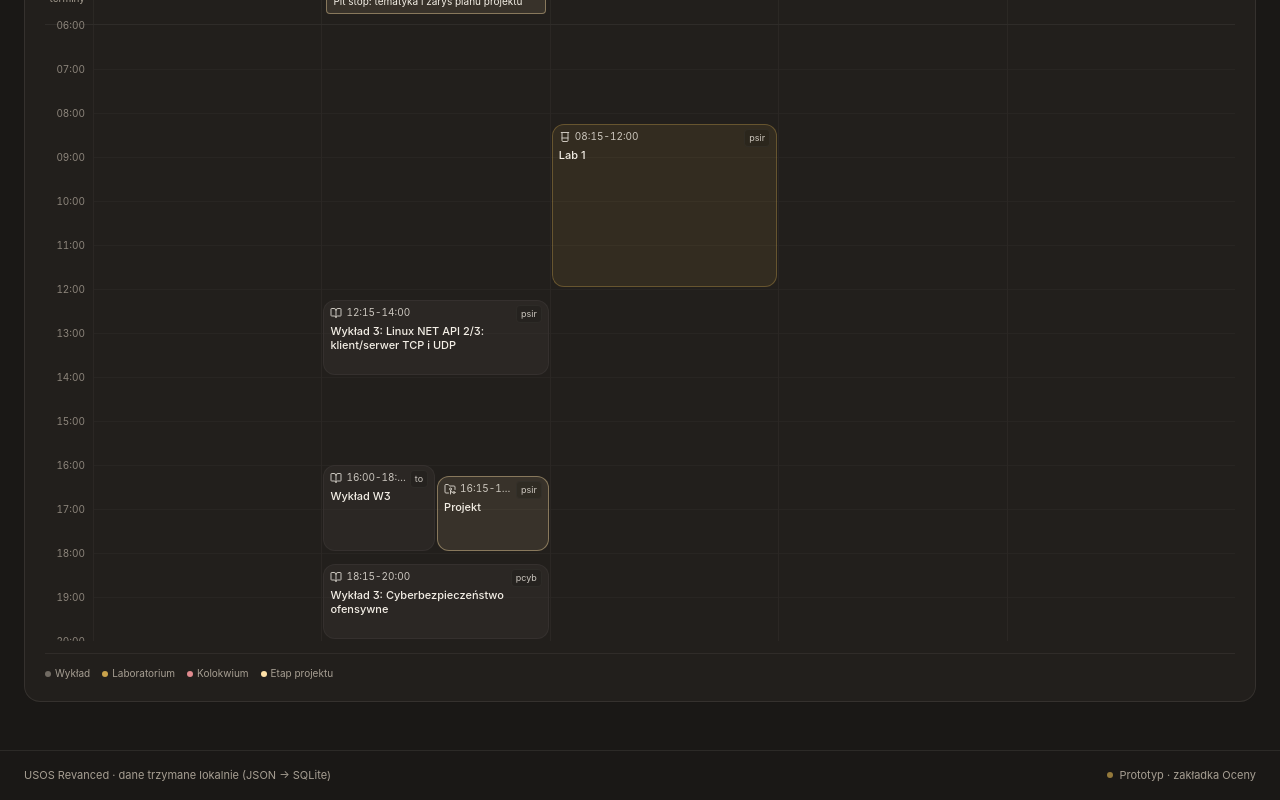
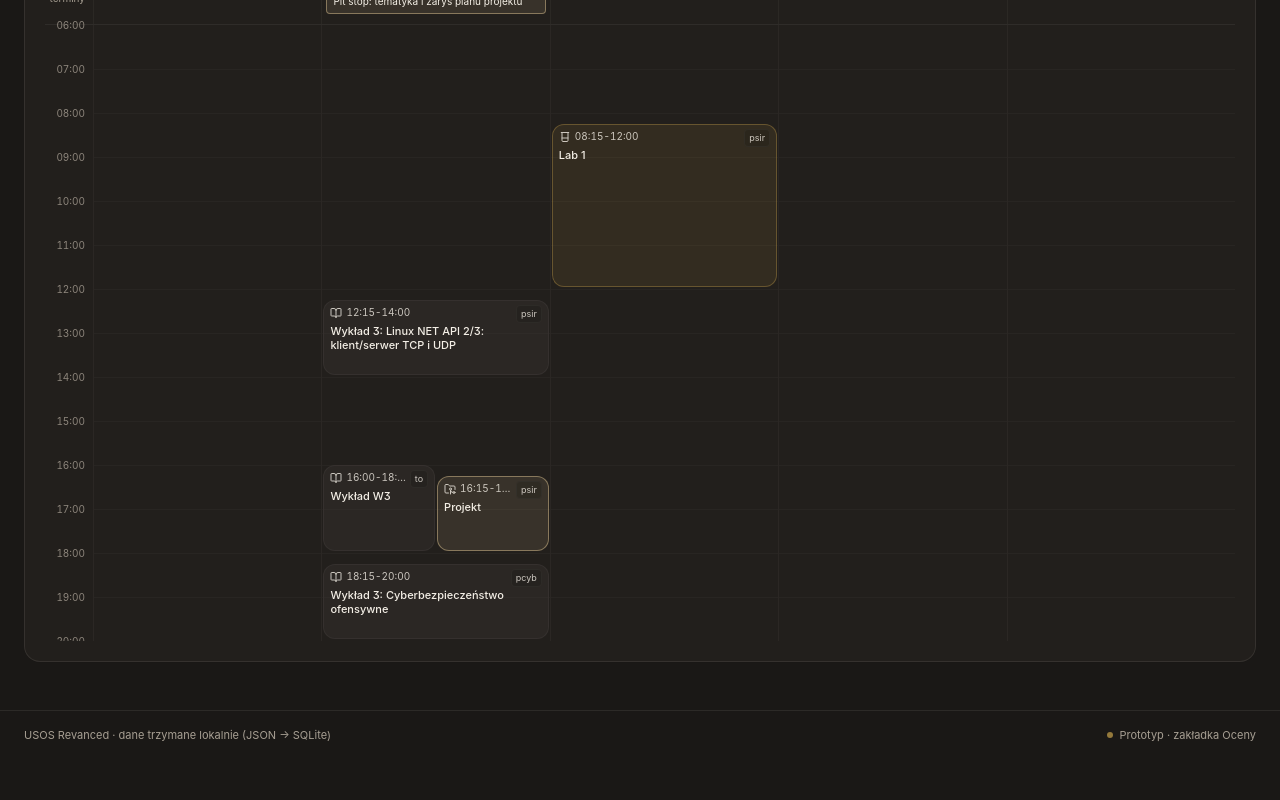
Before and after one commit to Viiico/UsosRevanced, a Nuxt app: page /kalendarz in a window 1280 px wide. Shown: the part 316-1116 px from the top of the page. After the commit the page ends 1076 px from the top, so only its background shows below. Built offline with nearby package versions, Linux system fonts and the light colour scheme.

Commit message:
feat(kalendarz): bez legendy kolorów
Rodzaj zajęć jest już w treści wpisu; kolory wpisów bez zmian.

```diff
--- a/app/pages/kalendarz.vue
+++ b/app/pages/kalendarz.vue
@@ -31,7 +31,6 @@ const HOUR_HEIGHT = 44
 const HOURS = Array.from({ length: DAY_END - DAY_START + 1 }, (_, index) => DAY_START + index)
 const GRID_HEIGHT = (DAY_END - DAY_START) * HOUR_HEIGHT
 const COMPACT_DAYS = ['pon', 'wt', 'śr', 'czw', 'pt']
-const LEGEND: TermKind[] = ['lecture', 'lab', 'colloquium', 'project-stage']
 
 const KIND_ICON: Record<TermKind, Component> = {
   lecture: BookOpen,
@@ -41,26 +40,21 @@ const KIND_ICON: Record<TermKind, Component> = {
   'project-deadline': Flag,
 }
 
-const KIND_STYLE: Record<TermKind, { block: string; dot: string }> = {
+const KIND_STYLE: Record<TermKind, { block: string }> = {
   lecture: {
     block: 'border-border/70 bg-secondary/40 hover:bg-secondary/60',
-    dot: 'bg-muted-foreground/60',
   },
   lab: {
     block: 'border-primary/35 bg-primary/10 hover:bg-primary/15',
-    dot: 'bg-primary',
   },
   colloquium: {
     block: 'border-danger/35 bg-danger/10 hover:bg-danger/15',
-    dot: 'bg-danger',
   },
   'project-stage': {
     block: 'border-accent/40 bg-accent/10 hover:bg-accent/15',
-    dot: 'bg-accent',
   },
   'project-deadline': {
     block: 'border-accent/40 bg-accent/10 hover:bg-accent/15',
-    dot: 'bg-accent',
   },
 }
 
@@ -555,15 +549,6 @@ function pad(hour: number) {
             {{ formatWeekday(term.date) }} {{ formatDate(term.date) }} · {{ shortTitle(term) }}
           </NuxtLink>
         </div>
-
-        <div
-          class="mt-3 flex flex-wrap items-center gap-x-3 gap-y-1 border-t border-border/60 pt-3 text-3xs text-muted-foreground"
-        >
-          <span v-for="kind in LEGEND" :key="kind" class="inline-flex items-center gap-1">
-            <span class="size-1.5 rounded-full" :class="KIND_STYLE[kind].dot" />
-            {{ TERM_KIND_LABEL[kind] }}
-          </span>
-        </div>
       </CardContent>
     </Card>
 
@@ -660,15 +645,6 @@ function pad(hour: number) {
             </div>
           </div>
         </div>
-
-        <div
-          class="mt-3 flex flex-wrap items-center gap-x-3 gap-y-1 border-t border-border/60 pt-3 text-3xs text-muted-foreground"
-        >
-          <span v-for="kind in LEGEND" :key="kind" class="inline-flex items-center gap-1">
-            <span class="size-1.5 rounded-full" :class="KIND_STYLE[kind].dot" />
-            {{ TERM_KIND_LABEL[kind] }}
-          </span>
-        </div>
       </CardContent>
     </Card>
   </div>
```
